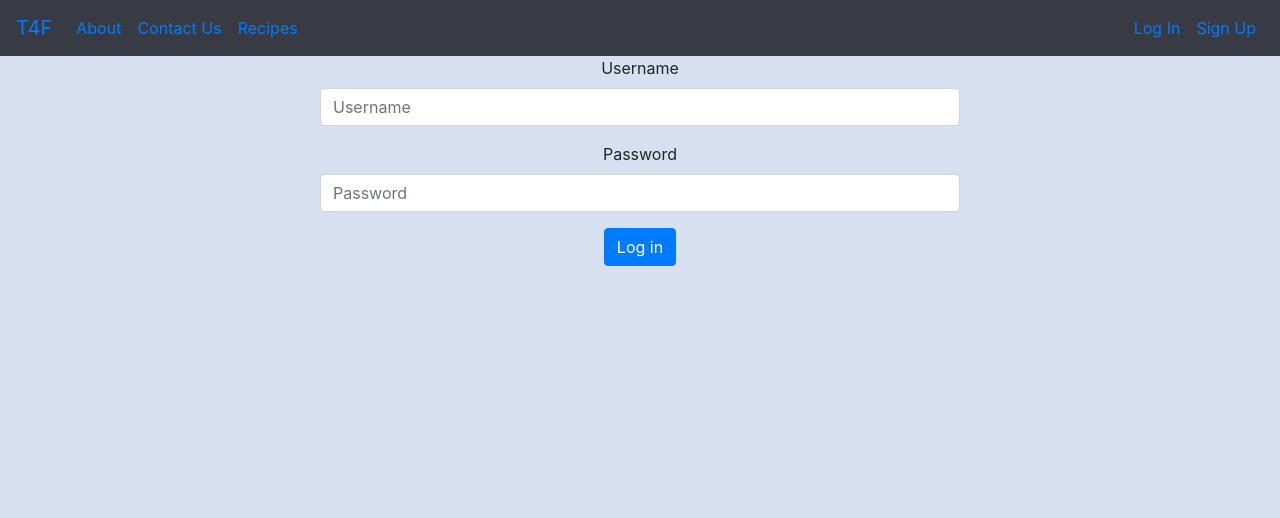
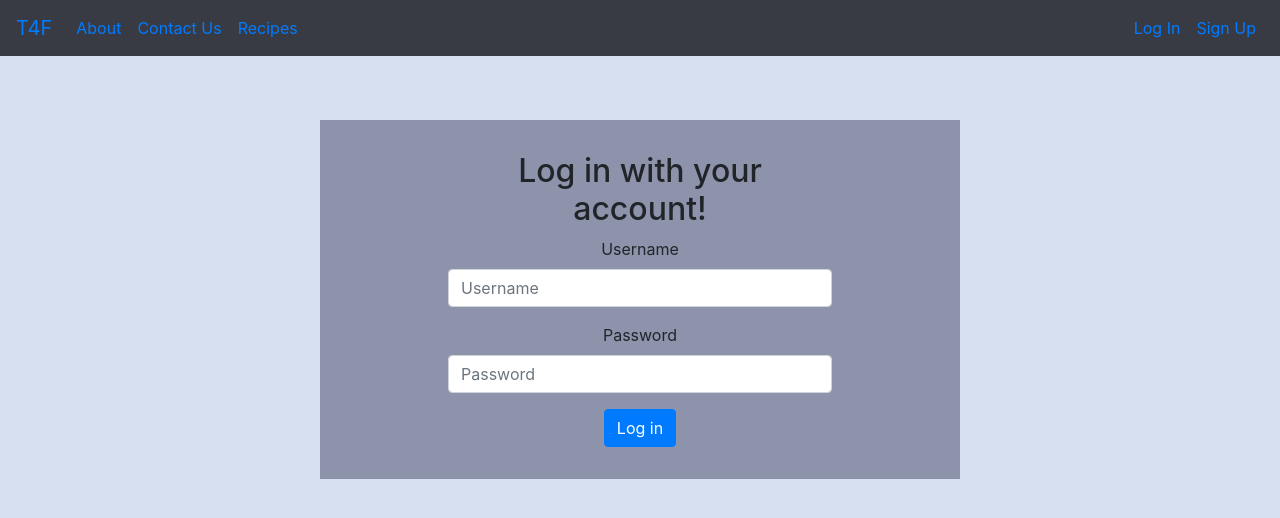
Before and after one commit to ammarfaouri/thoughts-for-food, a React (Create React App) app in the folder react-client/: page /Login in a window 1280 px wide. Shown: the top 518 px of the page. Built offline with nearby package versions, Linux system fonts and the light colour scheme; no server answers.

Commit message:
Added styling to login form

```diff
--- a/react-client/src/Home.css
+++ b/react-client/src/Home.css
@@ -30,3 +30,15 @@ body {
   width: 40%;
   margin: 2rem;
 }
+
+.LoginForm {
+  width: 50%;
+  margin: auto;
+  background-color: #8d93ab;
+}
+
+.LoginInput {
+  width: 60%;
+  margin: 4rem auto;
+  padding: 2rem 0;
+}
--- a/react-client/src/LoginForm.js
+++ b/react-client/src/LoginForm.js
@@ -59,14 +59,20 @@ class LoginForm extends Component {
 
     if (!this.props.loggedIn) {
       return (
-        <div className="LoginForm" style={{ width: "50%", margin: "auto" }}>
+        <div className="LoginForm">
           {this.state.responseStatus === 500 && (
             <Alert variant="danger">
               Server cannot handle your request at the moment
             </Alert>
           )}
 
-          <Form noValidate validated={validated} onSubmit={this.handleSubmit}>
+          <Form
+            className="LoginInput"
+            noValidate
+            validated={validated}
+            onSubmit={this.handleSubmit}
+          >
+            <h2>Log in with your account!</h2>
             <Form.Group controlId="username">
               <Form.Label>Username</Form.Label>
               <Form.Control
```
